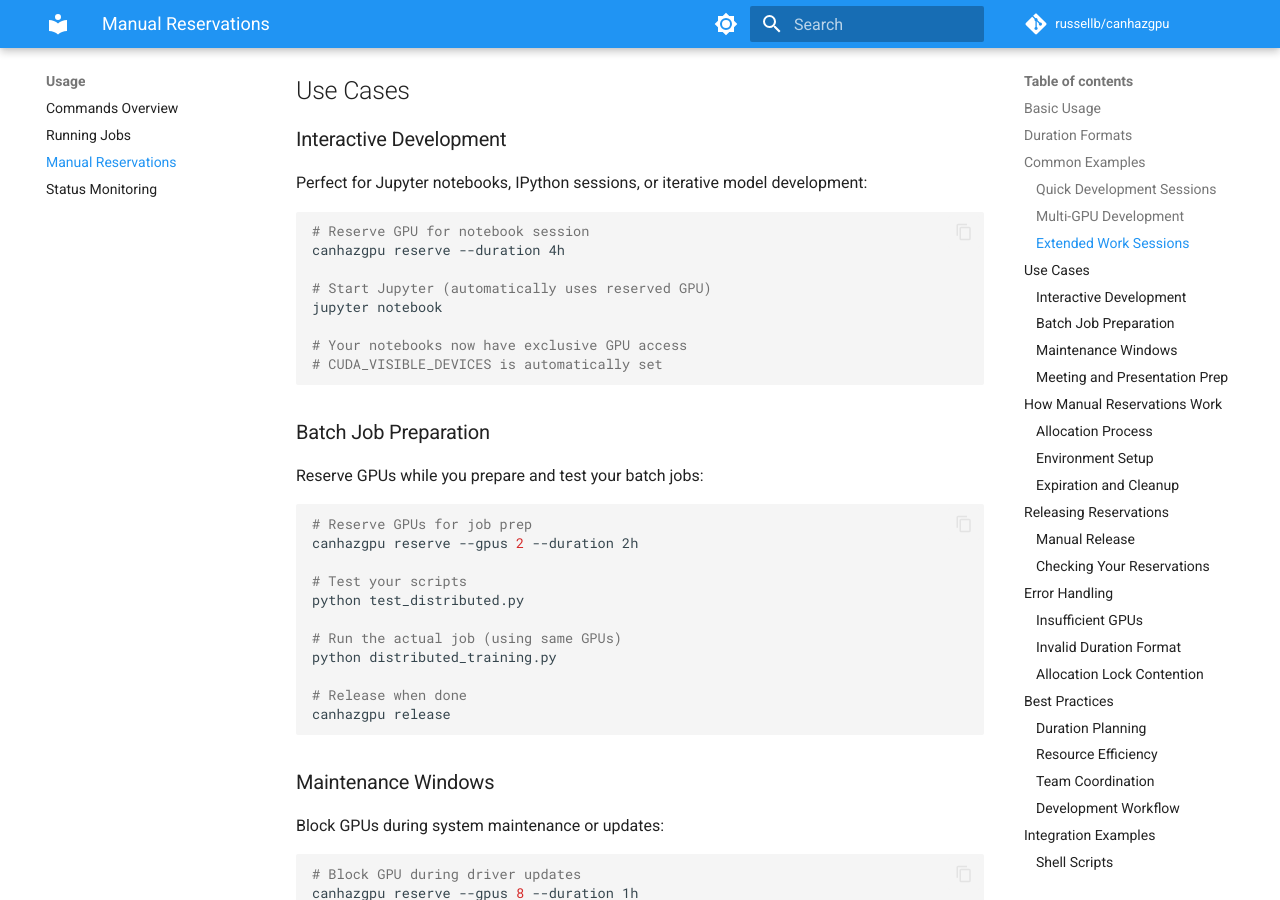
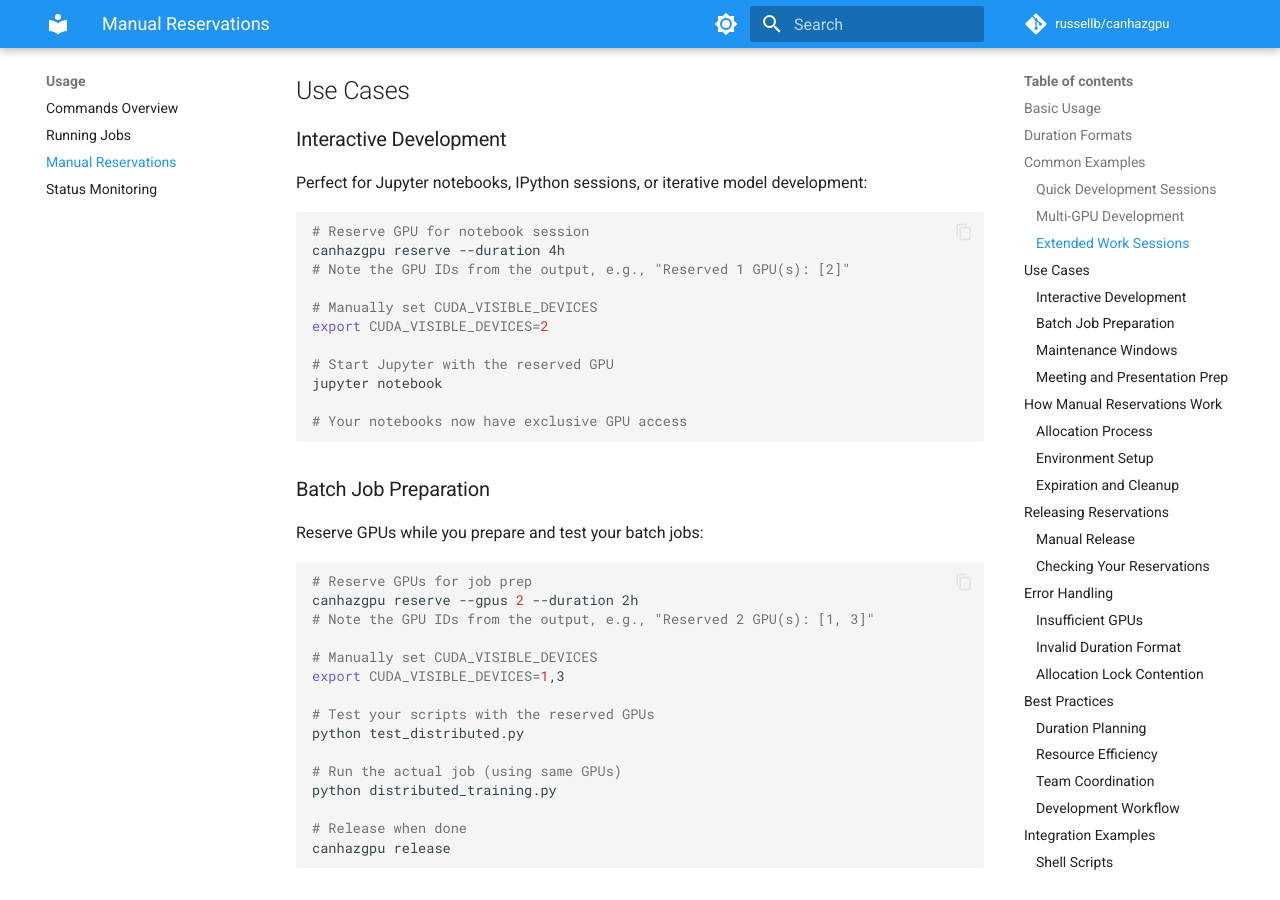
Before and after one commit to russellb/canhazgpu, an MkDocs documentation site: the page built from docs/usage-reserve.md, in a window 1280 px wide and 900 px high, scrolled down 1650 px. Built offline with MkDocs 1.6.1 and Material for MkDocs 9.7.7, drawn with Linux system fonts in a browser that asks for light colours; comment, search, counter and statistics services are not loaded.

Commit message:
docs: clarify that reserve does not set CUDA_VISIBLE_DEVICES
Signed-off-by: Russell Bryant <rbryant@redhat.com>

````diff
--- a/docs/usage-reserve.md
+++ b/docs/usage-reserve.md
@@ -65,12 +65,15 @@ Perfect for Jupyter notebooks, IPython sessions, or iterative model development:
 ```bash
 # Reserve GPU for notebook session
 canhazgpu reserve --duration 4h
+# Note the GPU IDs from the output, e.g., "Reserved 1 GPU(s): [2]"
 
-# Start Jupyter (automatically uses reserved GPU)
+# Manually set CUDA_VISIBLE_DEVICES
+export CUDA_VISIBLE_DEVICES=2
+
+# Start Jupyter with the reserved GPU
 jupyter notebook
 
 # Your notebooks now have exclusive GPU access
-# CUDA_VISIBLE_DEVICES is automatically set
 ```
 
 ### Batch Job Preparation
@@ -79,8 +82,12 @@ Reserve GPUs while you prepare and test your batch jobs:
 ```bash
 # Reserve GPUs for job prep
 canhazgpu reserve --gpus 2 --duration 2h
+# Note the GPU IDs from the output, e.g., "Reserved 2 GPU(s): [1, 3]"
 
-# Test your scripts
+# Manually set CUDA_VISIBLE_DEVICES
+export CUDA_VISIBLE_DEVICES=1,3
+
+# Test your scripts with the reserved GPUs
 python test_distributed.py
 
 # Run the actual job (using same GPUs)
````
Also changed, not shown: docs/commands.md (+3 -0 lines), docs/quickstart.md (+10 -3 lines), 1 other file.
